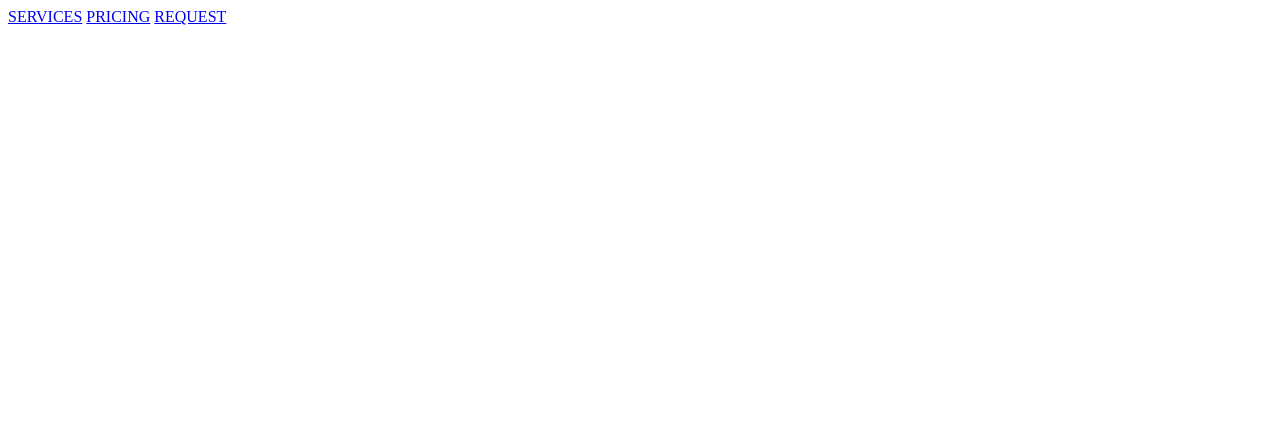
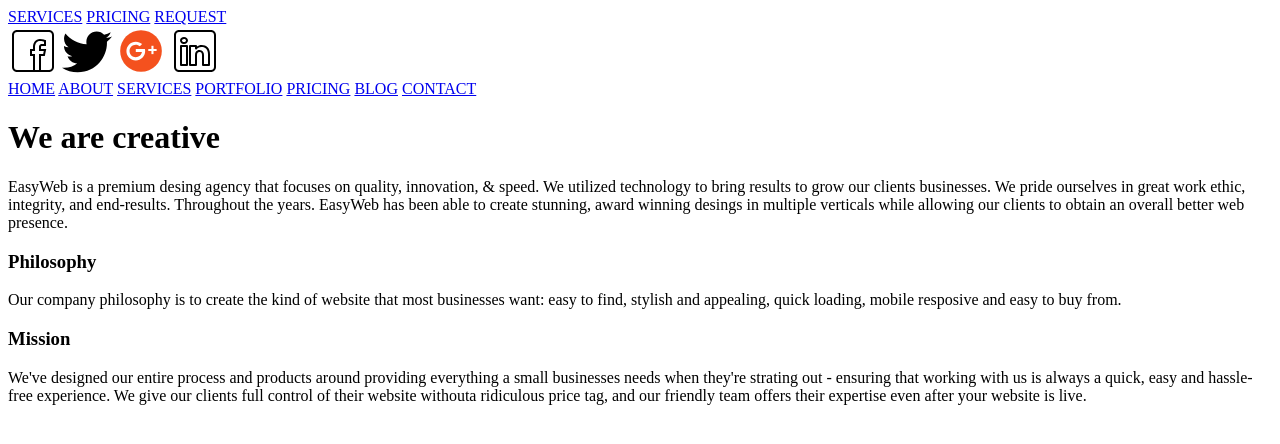
Before and after one commit to MauroAF24/tp3-flexbox-clon, a plain HTML site: page index.html in a window 1280 px wide. Drawn offline with Linux system fonts and the light colour scheme.

Commit message:
Se sigue desglosando las secciones del Html

```diff
--- a/css/style.css
+++ b/css/style.css
@@ -0,0 +1,9 @@
+.arrow {
+  display: inline-block;
+  margin-left: 5px;
+  width: 5px;
+  height: 5px;
+  border-left: 2px solid white;
+  border-bottom: 2px solid white;
+  transform: rotate(-45deg);
+}
--- a/index.html
+++ b/index.html
@@ -17,11 +17,50 @@
                     <a href="#">REQUEST</a>
                 </div>
 
+                <div class="top-icons">
+                    <a href="#"><img src="img/icons8-facebook.svg" alt="facebook"></a>
+                    <a href="#"><img src="img/icons8-twitter.svg" alt="twitter"></a>
+                    <a href="#"><img src="img/icons8-google-plus.svg" alt="google plus"></a>
+                    <a href="#"><img src="img/icons8-linkedin.svg" alt="linkedin"></a>
+                </div>
+            </div>
+
+            <div class="bot">
+                <a href="#">HOME</a>
+                <a href="#">ABOUT</a>
+                <a href="#">SERVICES</a>
+                <a href="#">PORTFOLIO</a>
+                <a href="#">PRICING</a>
+                <a href="#">BLOG</a>
+                <a href="#">CONTACT</a>
+                <a href="#"></a>
             </div>
         </nav>
+        <h1>We are creative</h1>
+    </header>
+
+    <main>
+        <section>
+            <p>EasyWeb is a premium desing agency that focuses on quality, innovation, & speed.
+                We utilized technology to bring results to grow our clients businesses. We pride
+                ourselves in great work ethic, integrity, and end-results. Throughout the years. EasyWeb has been
+                able to create stunning, award winning desings in multiple verticals while allowing our clients
+                to obtain an overall better web presence.</p>
+        <h3>Philosophy</h3>
+            <p>Our company philosophy is to create the kind of website that most businesses want:
+                easy to find, stylish and appealing, quick loading, mobile resposive and easy to buy from.</p>
+        <h3>Mission</h3>
+            <p>We've designed our entire process and products around providing everything a small businesses needs
+                when they're strating out - ensuring that working with us is always a quick, easy and hassle-free
+                experience. We give our clients full control of their website withouta ridiculous price tag, and our
+                friendly team offers their expertise even after your website is live.</p>
 
 
-    </header>
+        </section>
+        <section></section>
+        <section></section>
+        <section></section>
+    </main>
 
 
 
```
